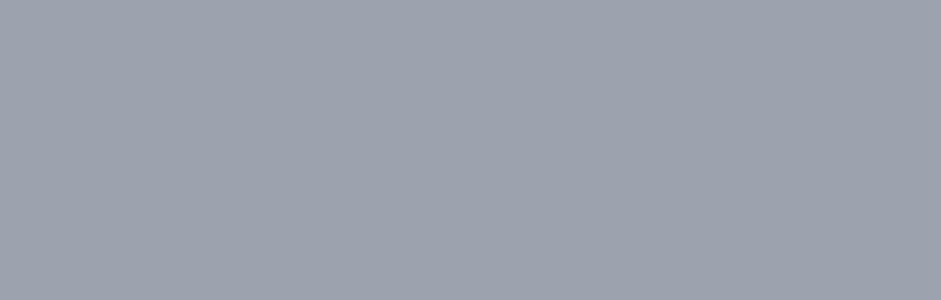
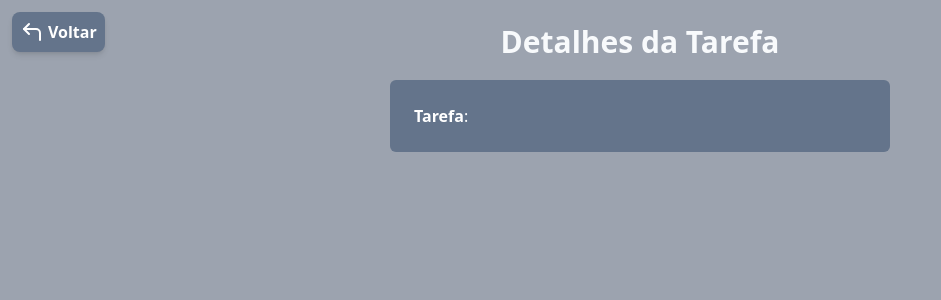
Before and after one commit to jbetoreis/projetoreact, a React (Vite) app: page /task in a window 1280 px wide. Shown: the top 300 px of the page, without its empty margins (0-941 px from the left). Built offline with nearby package versions, Linux system fonts and the light colour scheme.

Commit message:
Feat: Adicionado navigate para transicionar entre as páginas da aplicação

```diff
--- a/src/components/TaskList.jsx
+++ b/src/components/TaskList.jsx
@@ -1,6 +1,15 @@
 import { Check, Eye, Square, Trash } from "lucide-react";
+import { useNavigate } from "react-router-dom";
 
 function TaskList(props) {
+  const navigate = useNavigate();
+
+  function navigateToTaskDatail(task) {
+    const query = new URLSearchParams();
+    query.set("title", task.title);
+    navigate(`/task?${query.toString()}`);
+  }
+
   return (
     <ul className="bg-slate-500 p-5 rounded-lg shadow-md flex flex-col gap-3">
       {props.tasks.length === 0 ? (
@@ -22,12 +31,12 @@ function TaskList(props) {
               {task.done ? <Check /> : <Square />}
               {task.title}
             </button>
-            <a
-              href={`/task?title=${task.title}`}
+            <button
+              onClick={() => navigateToTaskDatail(task)}
               className="bg-slate-300 p-3 text-white rounded-md"
             >
               <Eye />
-            </a>
+            </button>
             <button
               onClick={() => props.deleteTask(task.id)}
               className="bg-slate-300 p-3 text-white rounded-md"
--- a/src/pages/TaskPage.jsx
+++ b/src/pages/TaskPage.jsx
@@ -1,11 +1,28 @@
-import { useSearchParams } from "react-router-dom";
+import { CornerUpLeft } from "lucide-react";
+import { useNavigate, useSearchParams } from "react-router-dom";
 
 function TaskPage() {
   const [searchParams] = useSearchParams();
+  const navigate = useNavigate();
   const title = searchParams.get("title");
   return (
-    <div className="w-screen h-screen bg-gray-400 flex justify-center p-6">
-      <h1>{title}</h1>
+    <div className="w-screen h-screen bg-gray-400 flex justify-center p-6 relative">
+      <button
+        onClick={() => navigate(-1)}
+        className="flex flex-row gap-1 text-white font-bold bg-slate-500 p-2 rounded-lg absolute left-3 top-3 shadow-md"
+      >
+        <CornerUpLeft /> Voltar
+      </button>
+      <div className="w-[500px] flex flex-col gap-5">
+        <h1 className="text-slate-50 text-center text-3xl font-bold">
+          Detalhes da Tarefa
+        </h1>
+        <div className="p-6 bg-slate-500 rounded-md">
+          <h2 className="text-white text-1xl">
+            <strong>Tarefa</strong>: {title}
+          </h2>
+        </div>
+      </div>
     </div>
   );
 }
```
